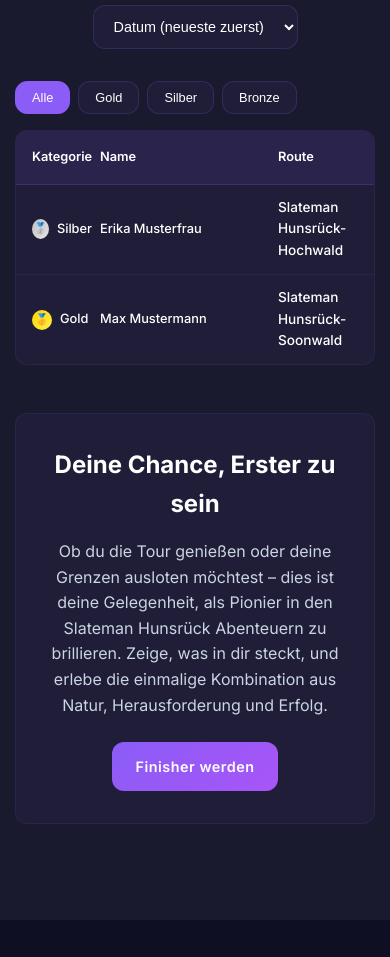
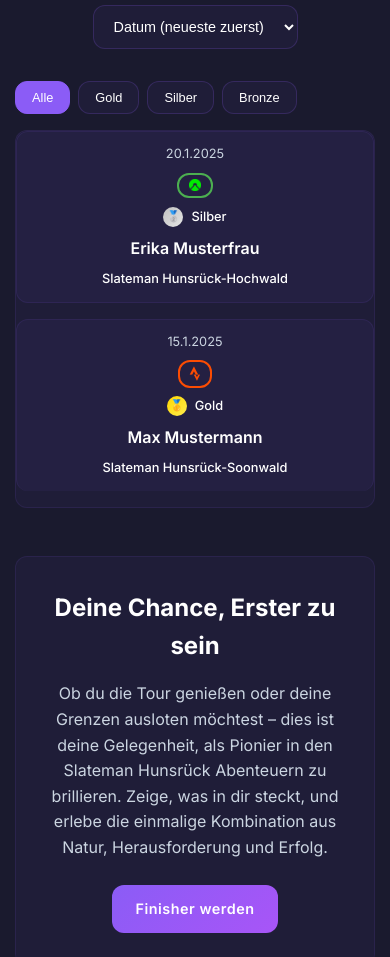
Before and after one commit to dottenbr/slateman.de, a plain HTML site: page index.html in a window 390 px wide. Shown: the part 6660-7617 px from the top of the page. Drawn offline with Linux system fonts and the light colour scheme.

Commit message:
fix: mobile style

```diff
--- a/index.html
+++ b/index.html
@@ -273,7 +273,7 @@
                     <p>Hast du eine Route erfolgreich absolviert? Melde dich per WhatsApp, um in die Finisher-Liste aufgenommen zu werden.</p>
                     <a href="https://wa.me/4916090813466" target="_blank" class="btn btn-primary">
                         <i class="fab fa-whatsapp"></i>
-                        WhatsApp (+49 160 90813466)
+                        WhatsApp
                     </a>
                 </div>
 
--- a/script.js
+++ b/script.js
@@ -307,7 +307,7 @@ document.addEventListener('DOMContentLoaded', function() {
                     <div>
                         <a href="${finisher.activityLink}" target="_blank" class="finisher-link-compact ${platformClass}">
                             ${platformIcon}
-                            ${platformText}
+                            <span class="link-text">${platformText}</span>
                         </a>
                     </div>
                 </div>
--- a/styles.css
+++ b/styles.css
@@ -824,11 +824,14 @@ body {
 .finisher-link-compact.komoot img {
     width: 12px;
     height: 12px;
+    margin: 0;
+    padding: 0;
+    display: block;
     filter: brightness(0) saturate(100%) invert(48%) sepia(79%) saturate(2476%) hue-rotate(86deg) brightness(118%) contrast(119%) !important;
 }
 
 .finisher-link-compact.komoot:hover img {
-    filter: brightness(0) invert(1);
+    filter: brightness(0) invert(1) !important;
 }
 
 .finisher-link-compact i {
@@ -884,17 +887,87 @@ body {
         max-width: none;
     }
 
-    .table-header,
-    .finisher-row {
-        grid-template-columns: 60px 1fr 80px;
-        gap: 0.5rem;
-        font-size: 0.8rem;
+    /* Mobile Finisher Table Layout */
+    .table-header {
+        display: none;
     }
 
-    .header-cell:nth-child(3),
-    .header-cell:nth-child(5),
-    .finisher-row > div:nth-child(3),
-    .finisher-row > div:nth-child(5) {
+    .finishers-container {
+        max-height: none;
+        overflow-y: visible;
+    }
+
+    .finisher-row {
+        display: flex;
+        flex-direction: column;
+        gap: 0.75rem;
+        padding: 1rem;
+        margin-bottom: 1rem;
+        background: rgba(139, 92, 246, 0.05);
+        border-radius: var(--border-radius);
+        border: 1px solid rgba(139, 92, 246, 0.1);
+    }
+
+    .finisher-row:hover {
+        background: rgba(139, 92, 246, 0.08);
+    }
+
+    /* Mobile Finisher Content Layout */
+    .finisher-category {
+        order: 1;
+        justify-content: flex-start;
+    }
+
+    .finisher-name {
+        order: 2;
+        font-size: 1.1rem;
+        font-weight: 600;
+    }
+
+    .finisher-route {
+        order: 3;
+        font-size: 0.9rem;
+        color: var(--text-color);
+        font-weight: 500;
+    }
+
+    /* Date and Links Container */
+    .finisher-date-links {
+        order: 4;
+        display: flex;
+        align-items: center;
+        gap: 1rem;
+        flex-wrap: wrap;
+    }
+
+    .finisher-date {
+        font-size: 0.9rem;
+        color: var(--light-text);
+    }
+
+    /* Mobile Link Icons - Only show icons, hide text */
+    .finisher-link-compact {
+        padding: 0.4rem 0.8rem;
+        font-size: 0.75rem;
+        gap: 0.3rem;
+        min-width: auto;
+        justify-content: center;
+    }
+
+    .finisher-link-compact i {
+        font-size: 0.9rem;
+    }
+
+    .finisher-link-compact.komoot img {
+        width: 14px;
+        height: 14px;
+        margin: 0;
+        padding: 0;
+        display: block;
+    }
+
+    /* Hide text in mobile links, show only icons */
+    .finisher-link-compact .link-text {
         display: none;
     }
 }
@@ -1080,6 +1153,35 @@ body {
     .intro-card {
         padding: 2rem;
     }
+
+    /* Extra small screen finisher optimizations */
+    .finisher-row {
+        padding: 0.75rem;
+        gap: 0.5rem;
+    }
+
+    .finisher-name {
+        font-size: 1rem;
+    }
+
+    .finisher-date,
+    .finisher-route {
+        font-size: 0.8rem;
+    }
+
+    .finisher-link-compact {
+        padding: 0.3rem 0.6rem;
+        font-size: 0.7rem;
+    }
+
+    .finisher-link-compact.komoot img {
+        width: 12px;
+        height: 12px;
+    }
+
+    .finisher-links-mobile {
+        gap: 0.3rem;
+    }
 }
 
 /* Animations */
```
